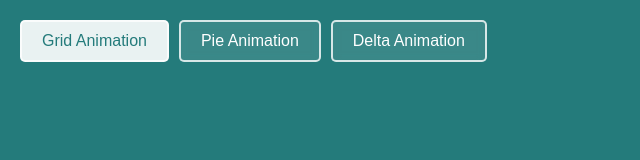
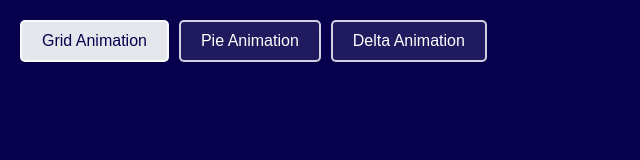
Before and after one commit to jrelgin/Standard-Ed-Animate, a website built with Vite: page src/delta.html in a window 1280 px wide. In both pictures the pointer is over the link "Grid Animation". Shown: the whole page, without its empty margins (0-640 px from the left). Built offline with nearby package versions, Linux system fonts and the light colour scheme.

Commit message:
Change background to deep blue (#07004D)

```diff
--- a/src/delta.html
+++ b/src/delta.html
@@ -9,7 +9,7 @@
             margin: 0;
             padding: 0;
             overflow: hidden;
-            background: #247B7B;
+            background: #07004D;
             font-family: Arial, sans-serif;
             display: flex;
             justify-content: center;
@@ -46,7 +46,7 @@
         }
         .nav-link:hover {
             background: rgba(255, 255, 255, 0.9);
-            color: #247B7B;
+            color: #07004D;
         }
     </style>
 </head>
```
